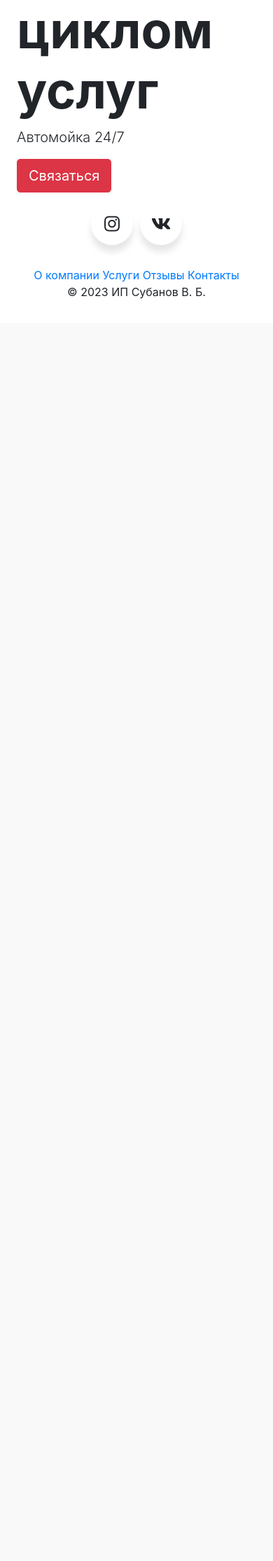
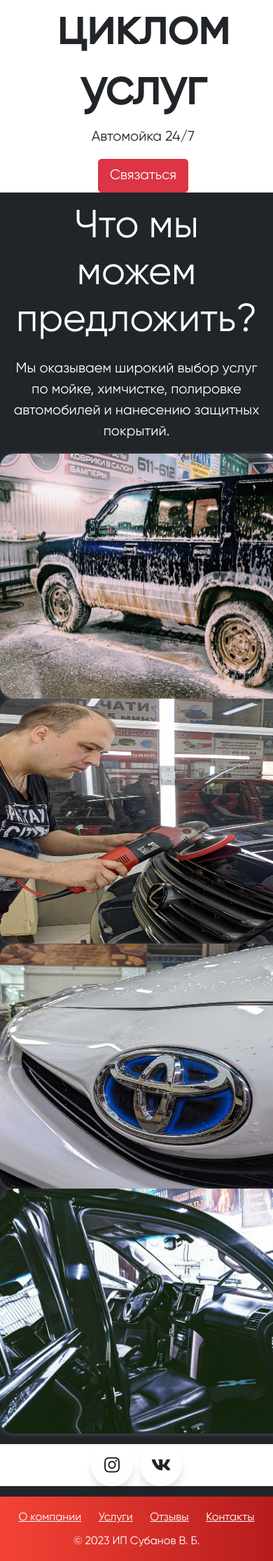
Before and after one commit to Qeiqkaos/megamoika, a Django app: page / in a window 390 px wide; the page is wider, and only the part inside the window is pictured. Shown: the part 1017-3247 px from the top of that part at 70% size. Before the commit the page ends 1444 px from the top of that part, so only its background shows below. Run offline with Django 4.2, Linux system fonts and the light colour scheme; some libraries are stand-ins or nearby versions.

Commit message:
General fixes and footer, Working on main page

```diff
--- a/app/templates/app/main.html
+++ b/app/templates/app/main.html
@@ -17,6 +17,38 @@
 </head>
 <body>
   <style type="text/css">
+    h1,h2,h3,h4,a,p{
+      font-family: "Gilroy-regular", sans-serif;
+    }
+    #intro .text{
+      text-align:center;
+    }
+    #service_page {
+      line-height: 1.5;
+      background-color: #212529;
+      padding-top: 0;
+    }
+    #service_page h1{
+      margin-bottom: 20px;
+    }
+
+    #service_page p {
+      margin-bottom: 15px;
+    }
+
+    #service_page p:last-child {
+      margin-bottom: 0;
+    }
+    #service_page .img_example{
+      border-radius: 20px;
+      box-shadow: 0 1px 6px rgba(179, 179, 179, 0.3);
+      height: 350px;
+      width: 600px;
+
+    }
+    #socials{
+      background-color:white;
+    }
     #socials .wrapper {
       margin: 15px;
       display: flex;
@@ -77,14 +109,27 @@
     .wrapper .button:nth-child(2) span{
       color: #4267B2;
     }
+    #footer{
+      background: linear-gradient(to right, rgb(244, 67, 54),rgb(183, 28, 28));
+    }
+    #footer .links{
+      text-decoration: underline;
+      color: white;
+      margin:10px;
+    }
+    #footer .Business{
+      color: white;
+      margin:10px;
+    }
   </style>
-<div class="container-fluid">
+<section id="intro">
+  <div class="container-fluid">
     <div class="row">
         <div class="col-md-6 p-0">
             <img src="{% static 'app/examplecarwash.jpg' %}" alt="Example of car wash" class="img-fluid" style="height: 100vh; width: 100%;">
         </div>
         <div class="col-md-5 d-flex align-items-center pl-4 pr-4">
-            <div class="">
+            <div class="text">
                 <h1 class="display-3 font-weight-bold">Автомойка с полным циклом услуг</h1>
                 <p class="lead">Автомойка 24/7</p>
                 <a href="contact/" class="btn btn-danger btn-lg">Связаться</a>
@@ -92,6 +137,31 @@
         </div>
     </div>
 </div>
+</section>
+<section id="service_page">
+  <div class="pricing-header px-3 py-3 pt-md-5 pb-md-4 mx-auto text-center">
+    <h1 class="text-white display-4">Что мы можем предложить?</h1>
+    <p class="text-white lead">Мы оказываем широкий выбор услуг по мойке, химчистке, полировке автомобилей и нанесению защитных покрытий.</p>
+  </div>
+  <div class="options">
+    <div class="row justify-content-center text-center">
+        <div class="col-sm-12 col-md-6 col-xl-6">
+          <div class="block">
+          <img src="{% static 'app/nocontact.jpeg' %}" alt="Example of no contact car wash" class="img_example"></img></div>
+        </div>
+        <div class="col-sm-12 col-md-6 col-xl-6">
+          <div class="block">
+          <img src="{% static 'app/polirofka.jpeg' %}" alt="Example of polirofka car wash" class="img_example"></img></div>
+        </div>
+        <div class="col-sm-12 col-md-6 col-xl-6">
+          <div class="block">
+          <img src="{% static 'app/three.jpeg' %}" alt="Example of three phase car wash" class="img_example"></img></div>
+        </div>
+        <div class="col-sm-12 col-md-6 col-xl-6">
+          <div class="block">
+          <img src="{% static 'app/him.jpeg' %}" alt="Example of chemistry car wash" class="img_example"></img></div>
+        </div></div>
+  <section>
 <section id="socials">
   <div class="container">
     <div class="wrapper">
@@ -110,16 +180,17 @@
     </div>
   </div>
 </section>
-<footer class="page-footer font-small blue">
+<section id="footer">
+  <footer class="page-footer font-small blue">
     <div class="container text-center py-3">
-      <a href="https://www.packtpub.com">О компании</a>
-      <a href="/service">Услуги</a>
-      <a href="https://www.packtpub.com">Отзывы</a>
-      <a href="/contact">Контакты</a>
-      <p>© 2023 ИП Субанов В. Б.</p>
+      <a class="links" href="/">О компании</a>
+      <a class="links" href="/service">Услуги</a>
+      <a class="links" href="#">Отзывы</a>
+      <a class="links" href="/contact">Контакты</a>
+      <p class="Business">© 2023 ИП Субанов В. Б.</p>
     </div>
   </footer>
-
+</section>
   <!-- Bootstrap JS and jQuery -->
   <script src="https://code.jquery.com/jquery-3.6.0.min.js" crossorigin="anonymous"></script>
   <script src="https://stackpath.bootstrapcdn.com/bootstrap/4.4.1/js/bootstrap.min.js"></script>
```
Also changed, not shown: app/templates/app/base.html (+26 -9 lines), app/templates/app/contact.html (+2 -16 lines), app/static/app/him.jpeg (added), app/static/app/nocontact.jpeg (added), app/static/app/polirofka.jpeg (added), app/static/app/three.jpeg (added).
